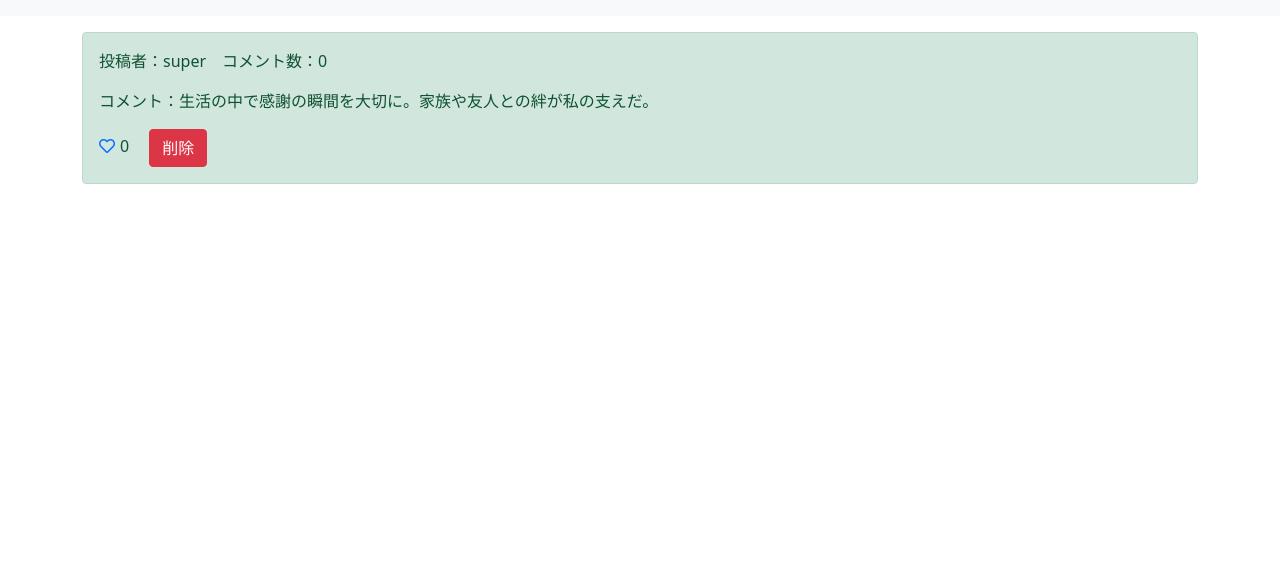
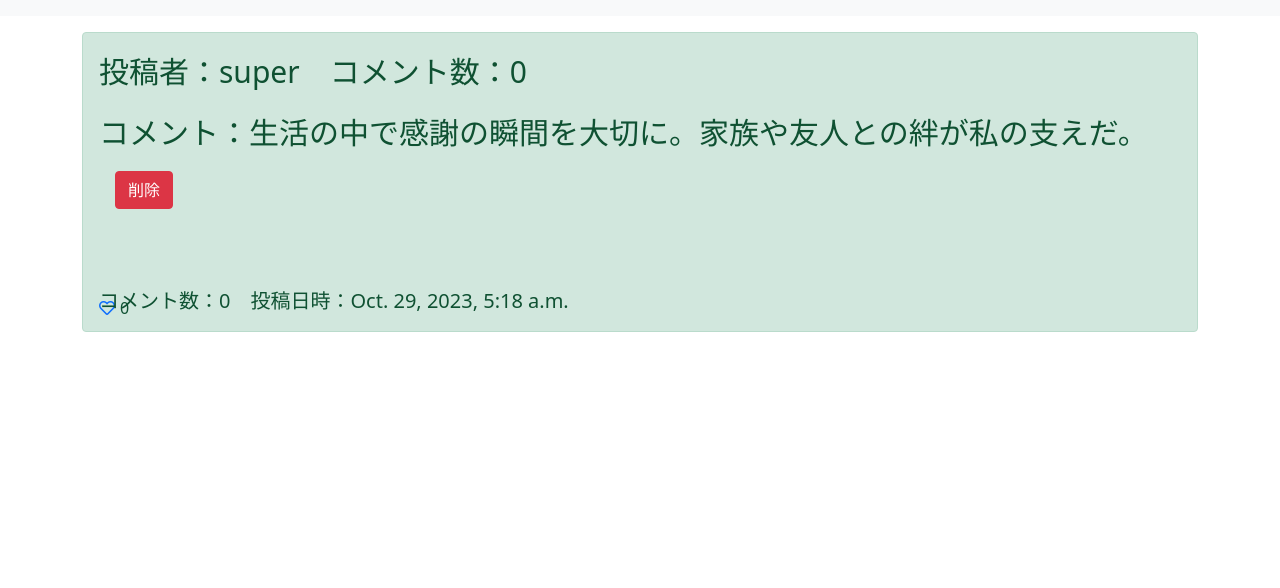
Before and after one commit to jphacks/OL_2314, a Django app: page /detail/59 in a window 1280 px wide. Shown: the part 150-738 px from the top of the page. Run offline with Django 3.2, Linux system fonts and the light colour scheme; a user stored in the database is signed in; data comes from the database, SQL or seed files in the repository.

Commit message:
add ui(detail) debug mode(img)

```diff
--- a/snsapp/views.py
+++ b/snsapp/views.py
@@ -14,14 +14,13 @@
 from .models import Post, Connection, Comment
 import base64
 from fer import FER
-import cv2
-import re
+from matplotlib import pyplot as plt
 import numpy as np
 from transformers import AutoTokenizer
 import torch
 
 
-def txt2emo(txt, is_nnp=True):# テキストから感情を推定
+def txt2emo(txt, is_nnp=True, debug=False):# テキストから感情を推定
     def _analyze_emotion(text, show_fig=False):
         def _softmax(x):
             f_x = np.exp(x) / np.sum(np.exp(x))
@@ -37,6 +36,8 @@
         out_dict = {n: p for n, p in zip(emotion_names, prob)}
         max_prob = max(out_dict.values())
         emotion_label = "".join([key for key, value in out_dict.items() if value == max_prob])
+        if debug:
+            pass
         if is_nnp:
             nnp_dict = {
                 None: "none",
@@ -72,10 +73,13 @@
     text_emotion, text_emotion_score = _analyze_emotion(txt)
     return text_emotion, text_emotion_score
 
-def img2emo(img, is_nnp=True):# 画像から感情を推定
+def img2emo(img, is_nnp=True, debug=False):# 画像から感情を推定
     emotion_detector = FER()
     emotion_label, emotion_score = emotion_detector.top_emotion(img)
-    cv2.imwrite("demo.png", img) # debug mode
+    if debug:# debug mode: 感情分析結果を保存
+        plt.imshow(img)
+        plt.title(f"{emotion_label}({emotion_score})")
+        plt.savefig("demo.png")
     if is_nnp:
         nnp_dict = {
                 None: "none",
@@ -166,8 +170,10 @@
         # PIL Imageオブジェクトをnumpy配列に変換
         img_array = np.array(img)
 
-        face_emotion_label, face_emotion_score = img2emo(img_array)
-        text_emotion_label, text_emotion_score = txt2emo(request.POST['content'])
+        # face_emotion_label, face_emotion_score = img2emo(img_array)
+        face_emotion_label, face_emotion_score = img2emo(img_array, debug=True) # debug mode
+        # text_emotion_label, text_emotion_score = txt2emo(request.POST['content'])
+        text_emotion_label, text_emotion_score = txt2emo(request.POST['content'],debug=True) # debug mode
 
         post = Post()
         user = User.objects.get(id=request.POST['user_id'])
--- a/templates/base.html
+++ b/templates/base.html
@@ -56,7 +56,7 @@
         </div>
         <div>
           <input type="radio" id="option2" name="emoot-choice" value="all">
-          <label for="option2">すべてのエモートを表示</label>
+          <label for="option2">すべてのエモートを表示(未実装)</label>
         </div>
       </div>
 
--- a/templates/detail.html
+++ b/templates/detail.html
@@ -7,10 +7,11 @@
 
 {% block content %}
 <div class="container">
-    <div class="alert alert-success" role="alert">
+    <div class="alert alert-success commentowner" role="alert">
         <p>投稿者：{{object.user}}　コメント数：{{object.comment_count}}</p>
         <p>コメント：{{object.content}}</p>
 
+        <div class="action-buttons">
             {% if request.user in object.like.all %}
             <a href="{% url 'like-detail' object.pk %}" class="like-btn add-color" tabindex="-1" role="button" aria-disabled="true"><i class="fas fa-heart"></i></a>{{object.like.count}}
             {% else %}
@@ -26,13 +27,16 @@
             {% endif %}
 
             {% endif %}
-
+        </div>
+        <div class="fotter-emort-content">
+        コメント数：{{ object.comment_count }}　投稿日時：{{object.created_at}}
+        </div>
         {% if object.user == request.user %}
         <a href="{% url 'delete' object.pk %}" class="btn btn-danger ms-3" tabindex="-1" role="button" aria-disabled="true">削除</a>
         {% endif %}
     </div>
 </div>
-<div class="container">
+<div class="container commentblock">
     {% for comment in comments %}
     <div class="alert alert-success alert alert-success emotion-{{ comment.face_emotion }}" role="alert">
          <!-- コメントを表示 -->
@@ -43,8 +47,6 @@
                 <div class="main-emort-content">
                     {{ comment.content }}
                 </div>
-
-
         </div>
     </div>
     {% endfor %}
```
Also changed, not shown: 1 other file. Lines whose indentation alone changed are shown as unchanged.
